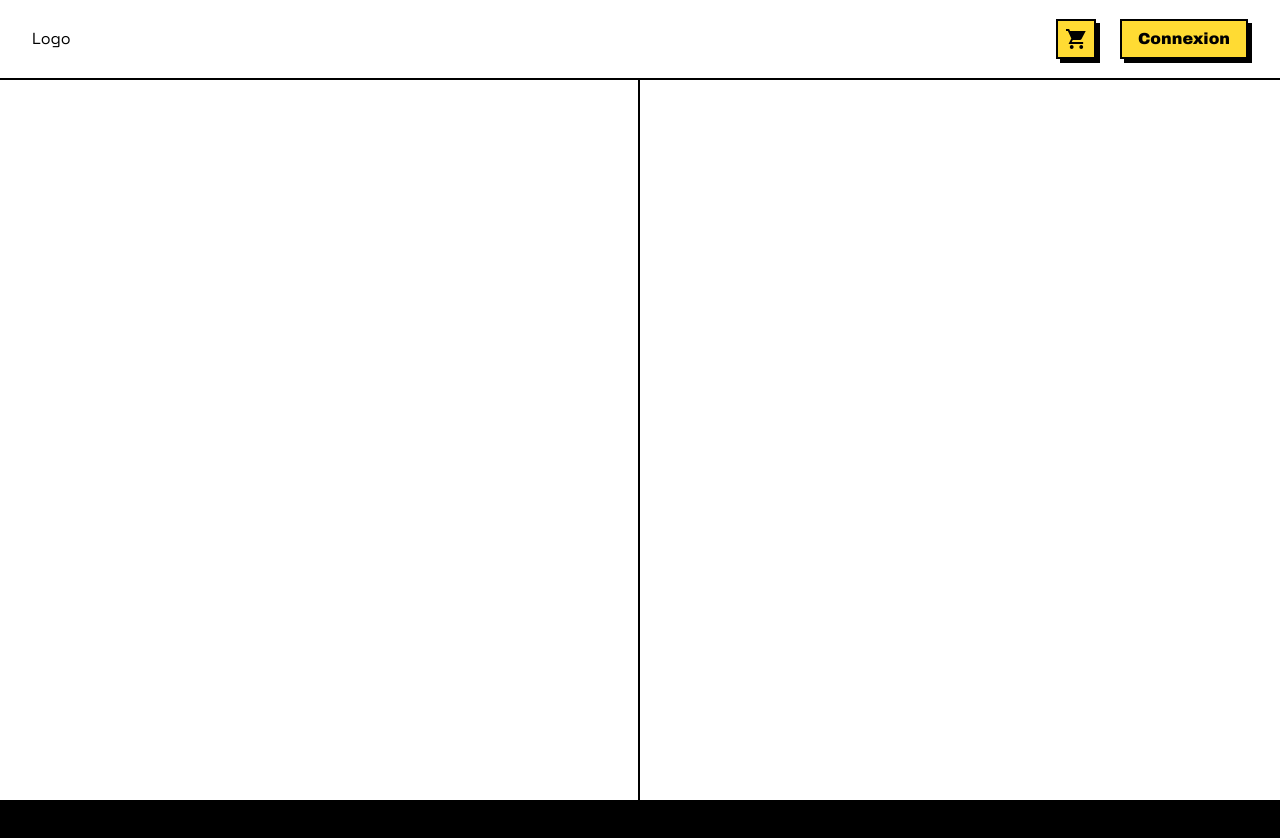
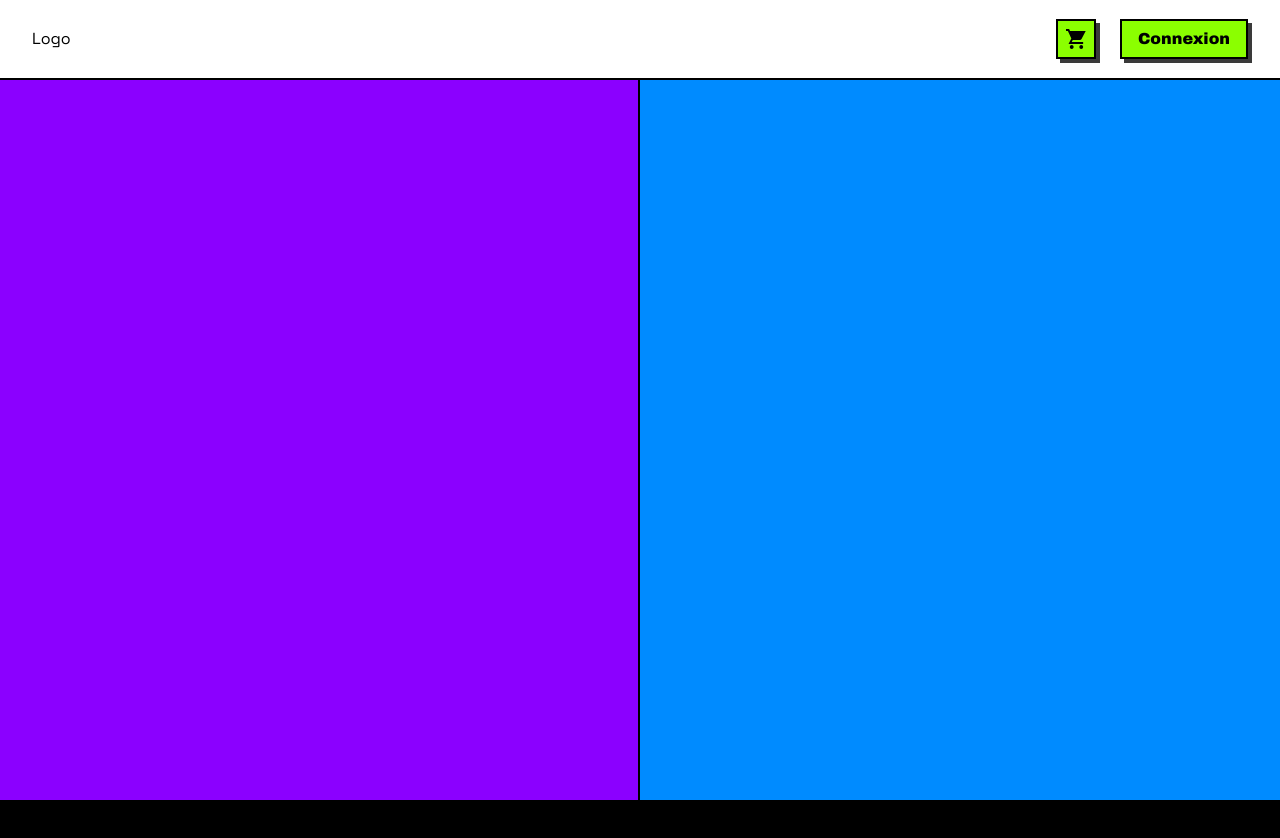
Before and after one commit to LucDub-code/devink, a Next.js app: page / in a window 1280 px wide. Shown: the top 838 px of the page. Built offline with nearby package versions, Linux system fonts and the light colour scheme.

Commit message:
feat: add color palette to global CSS

```diff
--- a/app/globals.css
+++ b/app/globals.css
@@ -21,9 +21,9 @@
     --color-foreground: var(--foreground);
     --color-primary: var(--primary);
     --color-primary-foreground: var(--primary-foreground);
+    --color-primary-hover: var(--primary-hover);
     --color-secondary: var(--secondary);
     --color-secondary-foreground: var(--secondary-foreground);
-  --color-primary-hover: var(--primary-hover);
     --color-card: var(--card);
     --color-card-foreground: var(--card-foreground);
     --color-muted: var(--muted);
@@ -33,43 +33,62 @@
     --color-destructive: var(--destructive);
     --color-destructive-foreground: var(--destructive-foreground);
     --color-border: var(--border);
+    --color-input: var(--input);
+    --color-ring: var(--ring);
+
+    --color-lime: var(--lime);
+    --color-blue: var(--blue);
+    --color-purple: var(--purple);
+    --color-pink: var(--pink);
+    --color-orange: var(--orange);
 }
 
 :root {
     --radius: 0;
-    --background: #fff;
-    --foreground: #000;
-    --card: #fff;
-    --card-foreground: #000;
-    --primary: #ffdb33;
-    --primary-hover: #ffcc00;
-    --primary-foreground: #000;
-    --secondary: #000;
-    --secondary-foreground: #fff;
-    --muted: #cccccc;
-    --muted-foreground: #5a5a5a;
-    --accent: #fae583;
-    --accent-foreground: #000;
-    --destructive: #e63946;
-    --destructive-foreground: #fff;
-    --border: #000;
+    --background: #FFFFFF;
+    --foreground: #000000;
+    --primary: #8BFF00;
+    --primary-foreground: #000000;
+    --primary-hover: #97f819;
+    --secondary: #008BFF;
+    --secondary-foreground: #000000;
+    --card: #FFFFFF;
+    --card-foreground: #000000;
+    --muted: #F3F4F6;
+    --muted-foreground: #6B7280;
+    --accent: #8B00FF;
+    --accent-foreground: #000000;
+    --destructive: #FF008B;
+    --destructive-foreground: #FFFFFF;
+    --border: #3a3a3a;
+    --input: #FFFFFF;
+    --ring: #8BFF00;
+
+    --lime: #8BFF00;
+    --blue: #008BFF;
+    --purple: #8B00FF;
+    --pink: #FF008B;
+    --orange: #FF8B00;
 }
 
 .dark {
-    --background: #1a1a1a;
-    --foreground: #f5f5f5;
-    --card: #242424;
-    --card-foreground: #f5f5f5;
-    --primary: #ffdb33;
-    --primary-hover: #ffcc00;
-    --primary-foreground: #000;
-    --secondary: #3a3a3a;
-    --secondary-foreground: #f5f5f5;
-    --muted: #3f3f46;
-    --muted-foreground: #a0a0a0;
-    --accent: #fae583;
-    --accent-foreground: #000;
-    --destructive: #e63946;
-    --destructive-foreground: #fff;
-    --border: #5c5c5c;
+    --radius: 0;
+    --background: #FFFFFF;
+    --foreground: #000000;
+    --primary: #8BFF00;
+    --primary-foreground: #000000;
+    --primary-hover: #97f819;
+    --secondary: #000000;
+    --secondary-foreground: #FFFFFF;
+    --card: #FFFFFF;
+    --card-foreground: #000000;
+    --muted: #F3F3F3;
+    --muted-foreground: #444444;
+    --accent: #8B00FF;
+    --accent-foreground: #000000;
+    --destructive: #FF008B;
+    --destructive-foreground: #FFFFFF;
+    --border: #000000;
+    --input: #FFFFFF;
+    --ring: #8BFF00;
 }
--- a/components/layout/Hero.tsx
+++ b/components/layout/Hero.tsx
@@ -1,8 +1,8 @@
 export default function Hero() {
   return (
     <section className="w-full h-180 grid grid-cols-2 items-stretch">
-      <div className="border-r-2"></div>
-      <div></div>
+      <div className="border-r-2 bg-purple"></div>
+      <div className="bg-blue"></div>
     </section>
   )
 }
--- a/components/layout/Marquee.tsx
+++ b/components/layout/Marquee.tsx
@@ -1,6 +1,6 @@
 export default function Marquee() {
   return (
-    <div className="w-full h-20 bg-secondary">
+    <div className="w-full h-20 bg-foreground">
 
     </div>
   )
--- a/components/layout/Navbar.tsx
+++ b/components/layout/Navbar.tsx
@@ -4,13 +4,13 @@ import { Button } from "@/components/retroui/Button"
 
 export default function Navbar() {
   return (
-    <nav className="w-full h-20 border-b-2">
+    <nav className="w-full h-20 border-b-2 bg-background">
       <div className="flex items-center justify-between h-full px-8 mx-auto max-w-360">
         {/* <Image src="/logo.svg" alt="Devink" width={120} height={40} priority /> */}
         <div>Logo</div>
         <div className="flex items-center gap-6">
           <Cart />
-          <Button variant="default">Connexion</Button>
+          <Button>Connexion</Button>
         </div>
       </div>
     </nav>
```
Lines whose indentation alone changed are shown as unchanged.
